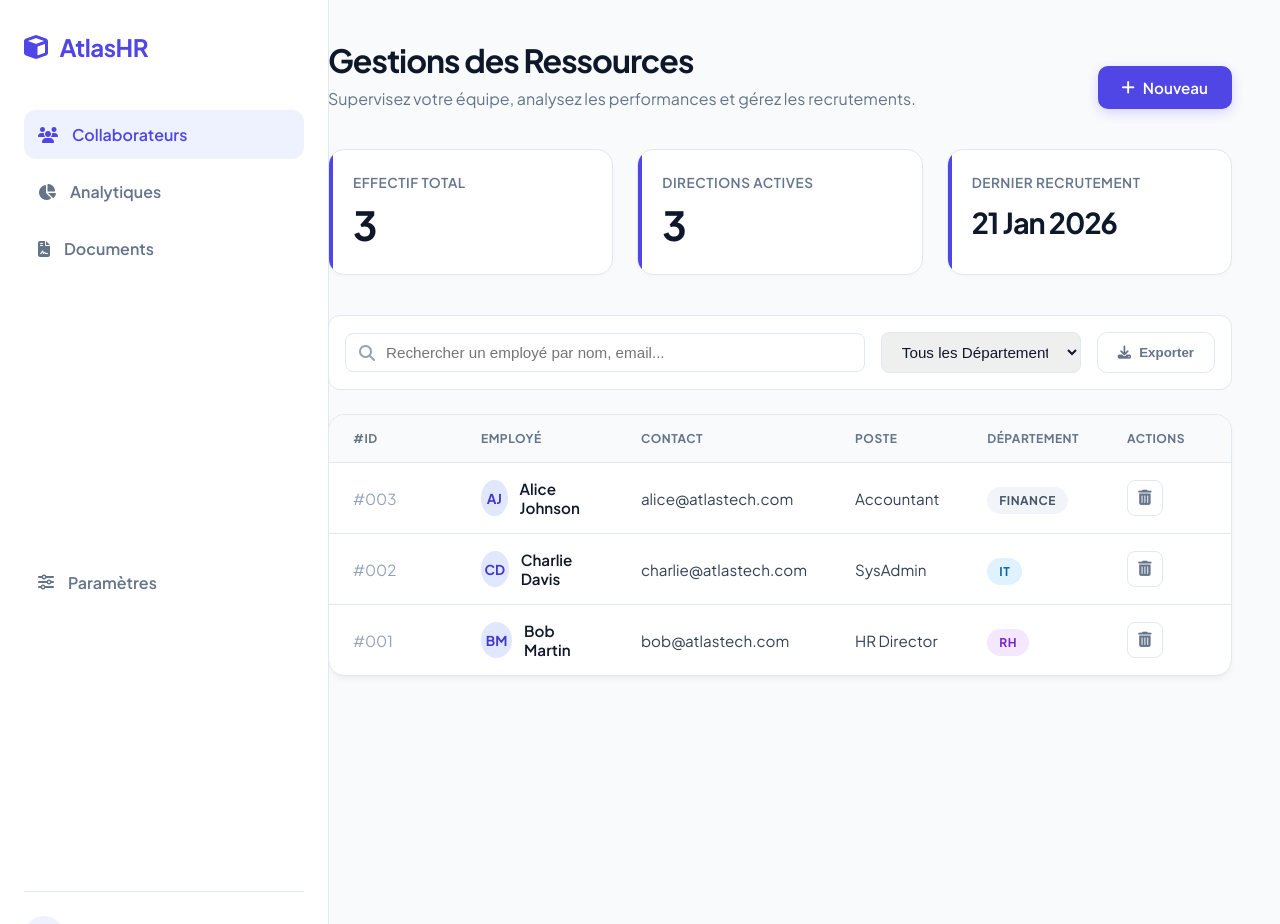
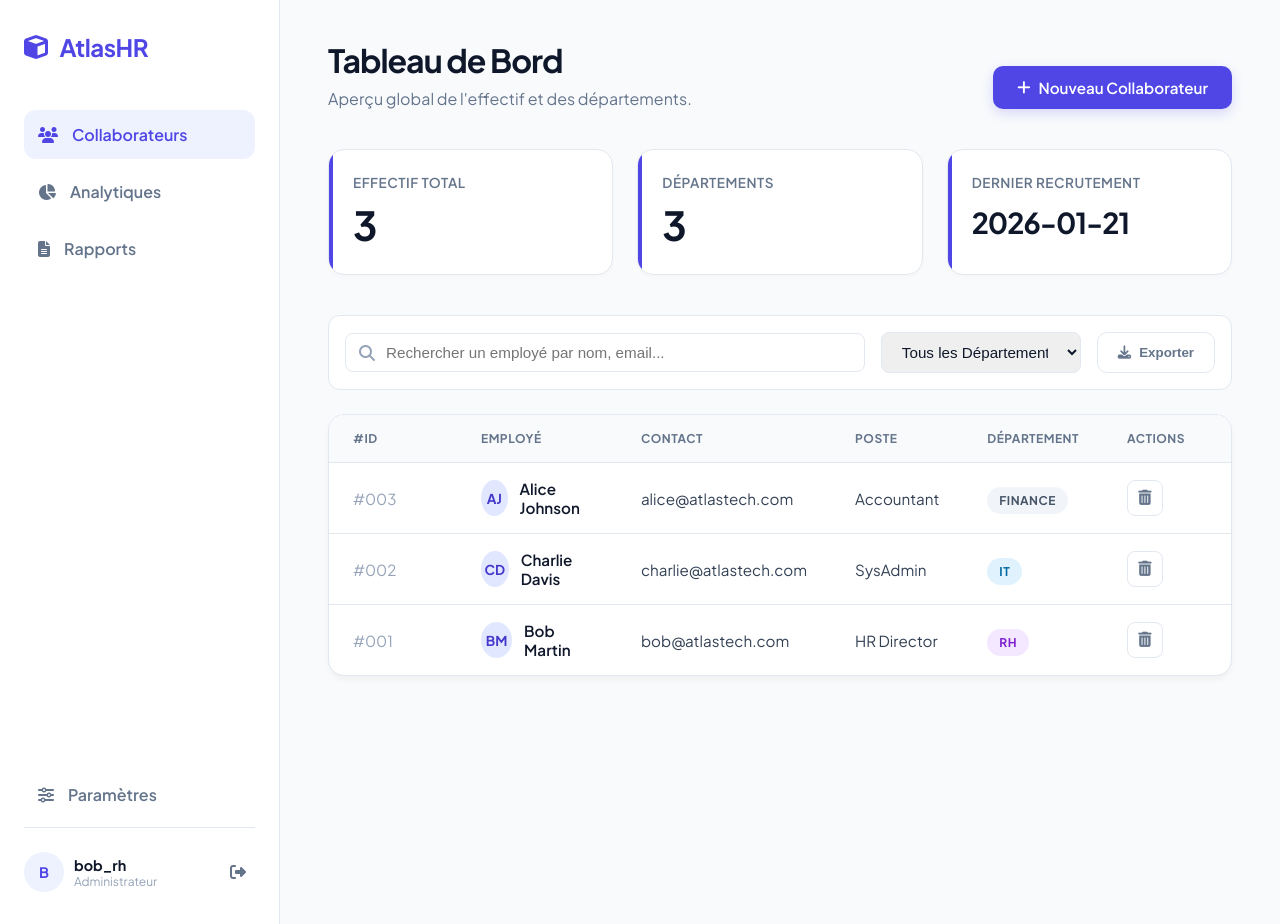
Before and after one commit to Marcelass1/AtlasTech, a PHP site: page / in a window 1280 px wide. Run offline with PHP 8.4, Linux system fonts and the light colour scheme; a user stored in the database is signed in; data comes from the database, SQL or seed files in the repository.

Commit message:
Fix RH dashboard UI: sidebar overflow, add Rapports menu, update labels

```diff
--- a/src/rh/delete.php
+++ b/src/rh/delete.php
@@ -1,3 +1,4 @@
+<?php
 session_start();
 if (!isset($_SESSION['loggedin']) || $_SESSION['loggedin'] !== true) {
     header("Location: login.php");
@@ -19,3 +20,4 @@ if (isset($_GET['id'])) {
 }
 
 $conn->close();
+?>
--- a/src/rh/index.php
+++ b/src/rh/index.php
@@ -41,6 +41,8 @@
             height: 100vh;
             padding: 2rem 1.5rem;
             z-index: 100;
+            overflow-y: auto;
+            box-sizing: border-box;
         }
 
         .brand {
@@ -362,10 +364,13 @@
             Analytiques
         </a>
         <a href="#" class="nav-link">
-            <i class="fas fa-file-contract"></i>
-            Documents
+            <i class="fas fa-file-alt"></i>
+            Rapports
         </a>
-        <a href="#" class="nav-link" style="margin-top:auto;">
+
+        <div style="flex: 1;"></div>
+
+        <a href="#" class="nav-link">
             <i class="fas fa-sliders-h"></i>
             Paramètres
         </a>
@@ -387,12 +392,12 @@
     <main class="main-content">
         <div class="header">
             <div>
-                <h1>Gestions des Ressources</h1>
-                <p class="subtitle">Supervisez votre équipe, analysez les performances et gérez les recrutements.</p>
+                <h1>Tableau de Bord</h1>
+                <p class="subtitle">Aperçu global de l'effectif et des départements.</p>
             </div>
             <div style="display:flex; gap:10px;">
                 <a href="create.php" class="btn-primary">
-                    <i class="fas fa-plus"></i> Nouveau
+                    <i class="fas fa-plus"></i> Nouveau Collaborateur
                 </a>
             </div>
         </div>
@@ -403,12 +408,12 @@
                 <div class="stat-value"><?php echo $total_emp; ?></div>
             </div>
             <div class="stat-card">
-                <div class="stat-label">Directions Actives</div>
+                <div class="stat-label">Départements</div>
                 <div class="stat-value"><?php echo $total_depts; ?></div>
             </div>
             <div class="stat-card">
                 <div class="stat-label">Dernier Recrutement</div>
-                <div class="stat-value" style="font-size: 1.8rem; margin-top:0.8rem;"><?php echo date("d M Y", strtotime($latest_hire)); ?></div>
+                <div class="stat-value" style="font-size: 1.8rem; margin-top:0.8rem;"><?php echo date("Y-m-d", strtotime($latest_hire)); ?></div>
             </div>
         </div>
 
```
